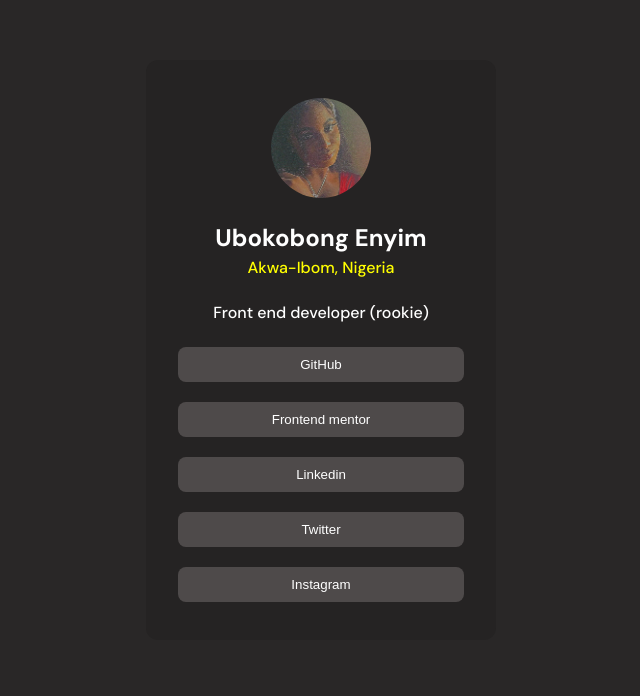
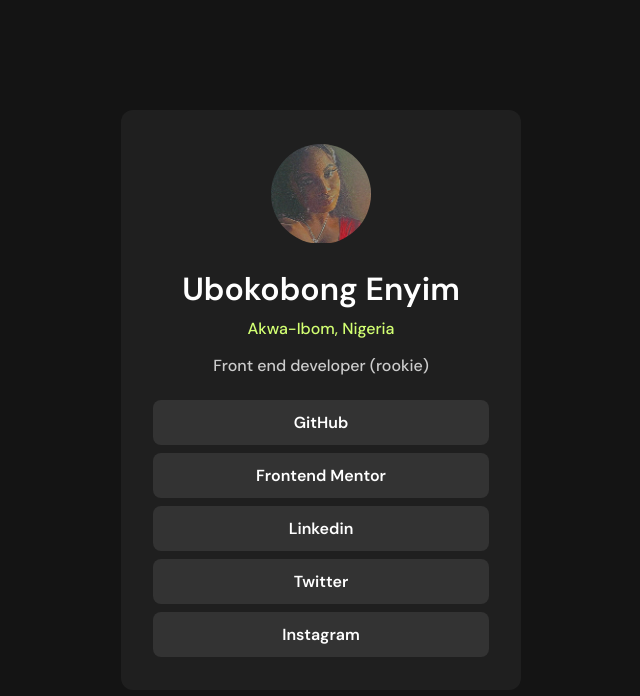
Before and after one commit to Ubee01/Social-Media, a plain HTML site: page index.html in a window 1280 px wide. Shown: the whole page, without its empty margins (319-959 px from the left). Drawn offline with Linux system fonts and the light colour scheme.

Commit message:
Improvement to html and css

```diff
--- a/index.html
+++ b/index.html
@@ -1,39 +1,40 @@
 <!DOCTYPE html>
 <html lang="en">
-
   <head>
     <meta charset="UTF-8" />
     <meta name="viewport" content="width=device-width, initial-scale=1.0" />
 
     <!-- font -->
-  <link rel="preconnect" href="https://fonts.googleapis.com">
-<link rel="preconnect" href="https://fonts.gstatic.com" crossorigin>
-<link href="https://fonts.googleapis.com/css2?family=DM+Sans:ital,opsz,wght@0,9..40,100..1000;1,9..40,100..1000&display=swap" rel="stylesheet">
-
-
+    <link rel="preconnect" href="https://fonts.googleapis.com" />
+    <link rel="preconnect" href="https://fonts.gstatic.com" crossorigin />
     <title>Social Link Challenge</title>
     <link rel="stylesheet" href="styles.css" />
   </head>
 
   <body>
     <div class="container">
-    <img src="img/IMG_4506.jpg" alt="display pic"  />
-    <div class="name-location">
-      <h2>Ubokobong Enyim</h2>
-      <p class="yellow">Akwa-Ibom, Nigeria</p>
+      <img src="img/IMG_4506.jpg" alt="display pic" />
+      <div class="profile-details">
+        <h1 class="name">Ubokobong Enyim</h1>
+        <p class="location">Akwa-Ibom, Nigeria</p>
+        <p class="description">Front end developer (rookie)</p>
       </div>
 
-    <p>Front end developer (rookie)</p>
-    <div class="links">
-      <button>
+      <ul class="links">
+        <li>
           <a href="https://github.com/Ubee01">GitHub</a>
-      </button>
-      <button><a href="https://www.frontendmentor.io/profile/Ubee01">Frontend mentor</a></button>
-      <button><a></a>Linkedin</button>
-      <button><a href="https://x.com/ubee_baby?s=21">Twitter</a></button>
-      <button><a href="https://www.instagram.com/my._ubee">Instagram</a></button>
-    </div>
+        </li>
+        <li>
+          <a href="https://www.frontendmentor.io/profile/Ubee01"
+            >Frontend Mentor</a
+          >
+        </li>
+        <li><a href="#"></a>Linkedin</li>
+        <li><a href="https://x.com/ubee_baby?s=21">Twitter</a></li>
+        <li>
+          <a href="https://www.instagram.com/my._ubee">Instagram</a>
+        </li>
+      </ul>
     </div>
   </body>
-
 </html>
--- a/styles.css
+++ b/styles.css
@@ -1,3 +1,5 @@
+@import url("https://fonts.googleapis.com/css2?family=DM+Sans:ital,opsz,wght@0,9..40,100..1000;1,9..40,100..1000&display=swap");
+
 * {
   padding: o;
   margin: 0;
@@ -5,74 +7,95 @@
 }
 
 body {
-  background-color: rgb(41, 39, 39);
+  background-color: #141414;
   font-family: "DM Sans", serif;
   display: flex;
   justify-content: center;
-  /* position: absolute;
-  top: 50%;
-  left: 50%;
-  transform: translate(-50%, -50%); */
+  align-items: center;
+  min-height: 100dvh;
 }
 
-.name-location {
+p {
+  font-weight: 500;
+}
+
+.profile-details {
   display: flex;
   flex-direction: column;
-  gap: 4px;
+  gap: 8px;
   text-align: center;
+  padding: 0 1rem;
+
+  h1.name {
+    font-size: 2rem;
+    font-weight: 600;
+  }
+
+  .location {
+    color: #d2ff72;
+    font-weight: 500;
+  }
+
+  .description {
+    margin-top: 8px;
+    color: #cccccc;
+  }
 }
 
 img {
   object-fit: contain;
   border-radius: 50%;
   width: 100px;
-   height: 100px;;
+  height: 100px;
 }
 
 .container {
-  width: 350px;
-height: 580px;
-margin: 60px auto;
+  max-width: 400px;
+  width: 100%;
+  height: 580px;
   display: flex;
   flex-direction: column;
   justify-content: center;
   align-items: center;
   gap: 24px;
-  background-color: rgb(37, 35, 35);
+  background-color: #1f1f1f;
   color: white;
   padding: 32px;
-border-radius: 12px;
-
-}
-
-p {
-  font-weight: 500;
-}
-
-.yellow {
-  color: yellow;
+  border-radius: 12px;
 }
 
 .links {
   display: flex;
   flex-direction: column;
-  gap: 20px;
+  gap: 8px;
   width: 100%;
+  list-style: none;
+  padding: 0;
 
-  button {
-    background-color: rgb(78, 74, 74);
-    font-weight: 500;
-    font-size: 14;
-    padding: 10px 22px;
+  li {
+    background-color: #333333;
+    font-weight: 600;
+    font-size: 1rem;
+    padding: 12px 20px;
     color: white;
     border: none;
     border-radius: 0.5rem;
+    transition: background-color 0.3s ease-in-out, transform 0.2s;
+    text-align: center;
+    display: flex;
+    justify-content: center;
+    cursor: pointer;
+
+    &:hover {
+      background-color: #adff2f;
+      color: #333333;
+    }
   }
 
-  button a{
+  li a {
     font-size: inherit;
     font-weight: inherit;
     text-decoration: none;
-    color:inherit;
+    color: inherit;
   }
 }
```
Lines whose indentation alone changed are shown as unchanged.
